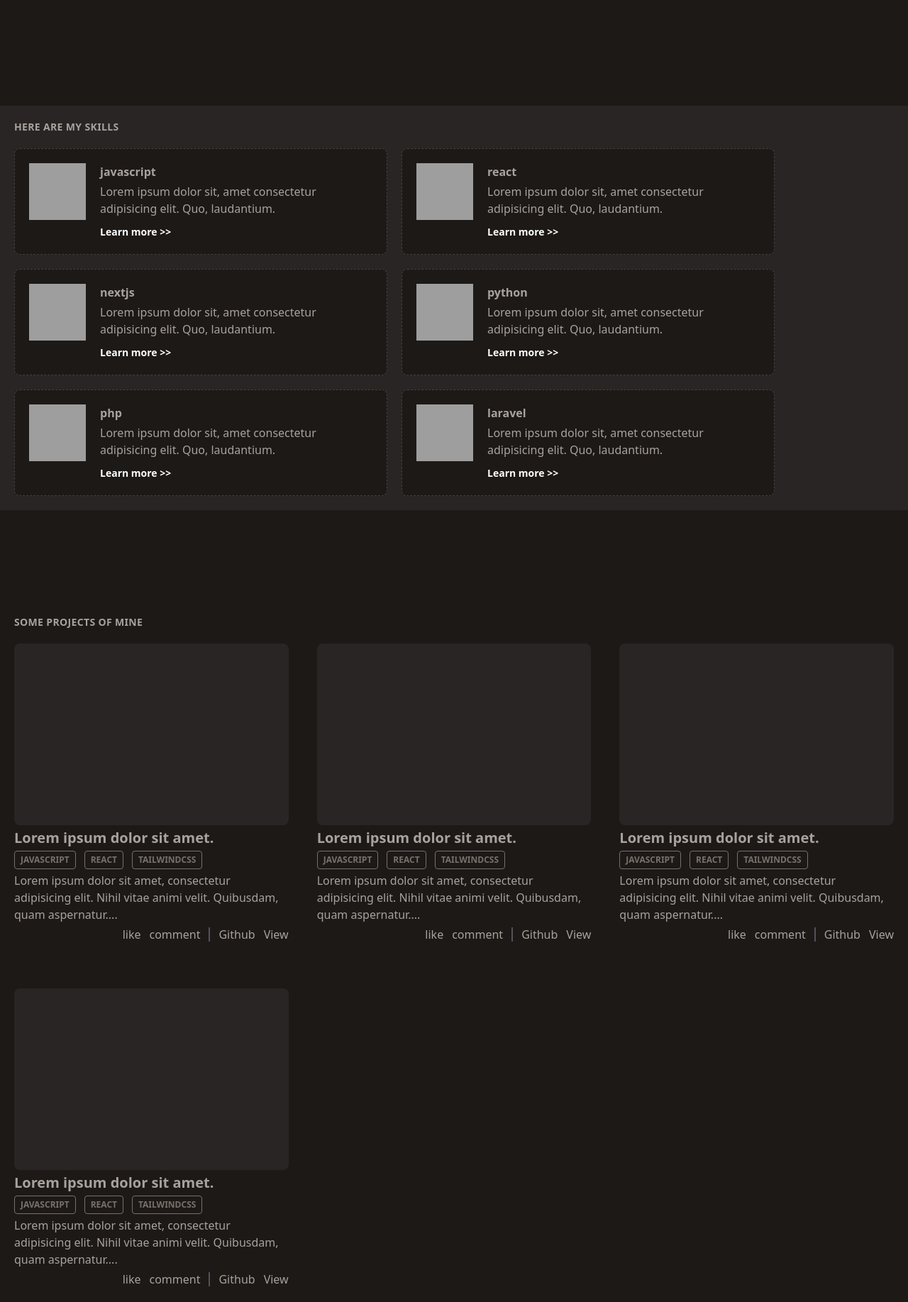
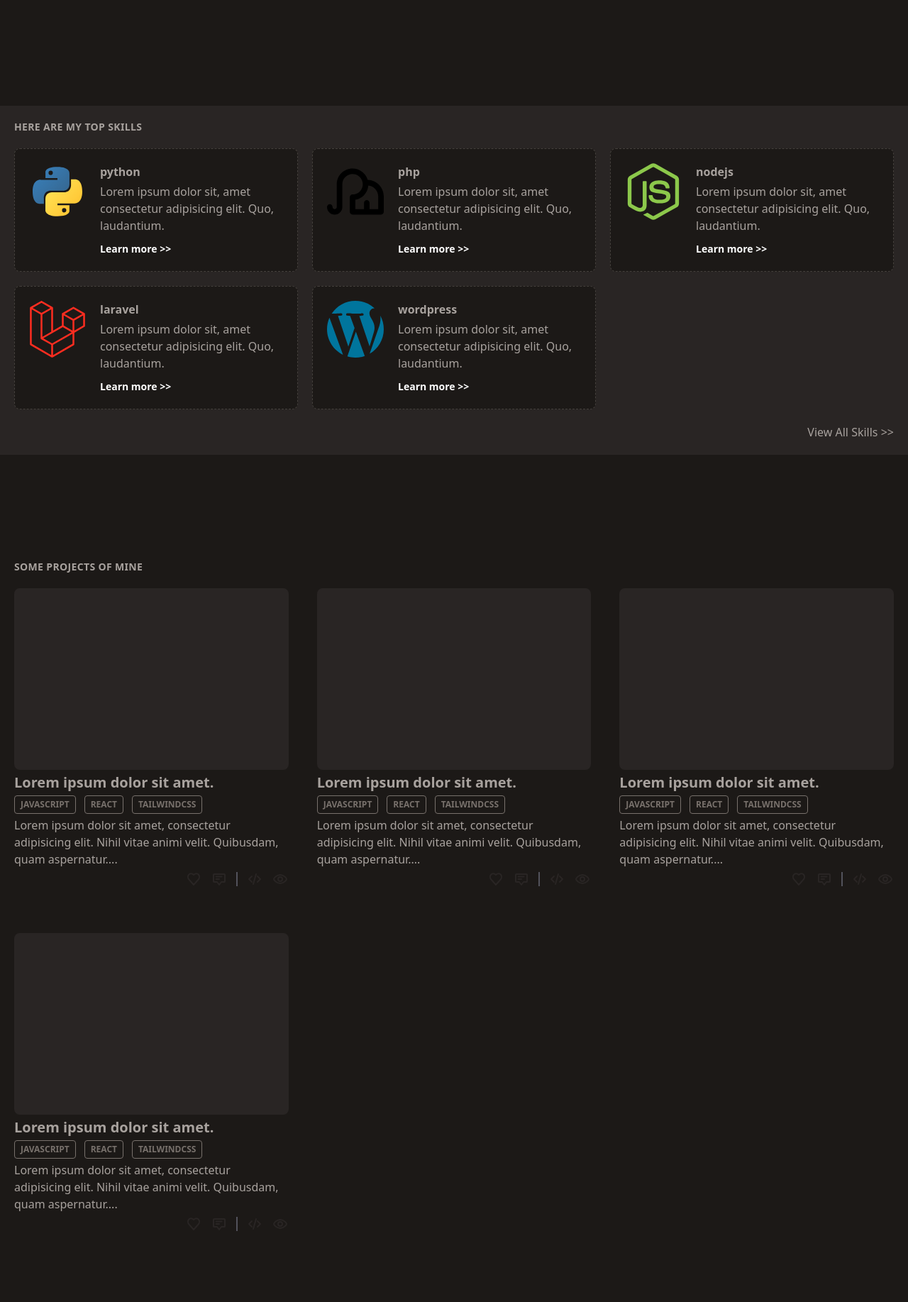
Before and after one commit to usmaarn/portfolio, a Flask app: page / in a window 1280 px wide. Shown: the part 627-2462 px from the top of the page at 71% size. After the commit the page ends 2362 px from the top, so only its background shows below. Run offline with Flask 3, Linux system fonts and the light colour scheme; grey boxes are pictures that could not be loaded.

Commit message:
2024-03-27 12:03:30.702191 - 4c038c7c-d417-4723-aeab-02e3b9d3e0e7

```diff
--- a/portfolio/static/css/app.css
+++ b/portfolio/static/css/app.css
@@ -698,6 +698,10 @@ video {
   margin-left: 0.75rem;
 }
 
+.mt-5 {
+  margin-top: 1.25rem;
+}
+
 .block {
   display: block;
 }
@@ -916,6 +920,10 @@ video {
   padding-right: 0.75rem;
 }
 
+.text-right {
+  text-align: right;
+}
+
 .text-2xl {
   font-size: 1.5rem;
   line-height: 2rem;
@@ -1078,6 +1086,10 @@ video {
     grid-template-columns: repeat(2, minmax(0, 1fr));
   }
 
+  .md\:grid-cols-3 {
+    grid-template-columns: repeat(3, minmax(0, 1fr));
+  }
+
   .md\:gap-x-10 {
     -moz-column-gap: 2.5rem;
          column-gap: 2.5rem;
@@ -1118,6 +1130,10 @@ video {
   .lg\:grid-cols-3 {
     grid-template-columns: repeat(3, minmax(0, 1fr));
   }
+
+  .lg\:grid-cols-4 {
+    grid-template-columns: repeat(4, minmax(0, 1fr));
+  }
 }
 
 @media (prefers-color-scheme: dark) {
--- a/portfolio/templates/parts/home/projects.html
+++ b/portfolio/templates/parts/home/projects.html
@@ -11,8 +11,7 @@
                 </h4>
                 <div class="flex items-center gap-3 uppercase font-medium text-xs">
                     {% for skill in ['javascript', 'react', 'tailwindcss'] %}
-                    <a href="#"
-                        class="tag">{{skill}}</a>
+                    <a href="#" class="tag">{{skill}}</a>
                     {% endfor %}
                 </div>
                 <p class="mb-2">
@@ -20,11 +19,35 @@
                     aspernatur....
                 </p>
                 <div class="flex items-center gap-3 justify-end">
-                    <button>like</button>
-                    <button>comment</button>
+                    <button>
+                        <svg class="w-6 h-6 text-stone-800 dark:text-stone-400" aria-hidden="true"
+                            xmlns="http://www.w3.org/2000/svg" width="24" height="24" fill="none" viewBox="0 0 24 24">
+                            <path stroke="currentColor" stroke-linecap="round" stroke-linejoin="round" stroke-width="2"
+                                d="M12.01 6.001C6.5 1 1 8 5.782 13.001L12.011 20l6.23-7C23 8 17.5 1 12.01 6.002Z" />
+                        </svg>
+                    </button>
+                    <button>
+                        <svg class="w-6 h-6 text-stone-800 dark:text-stone-400" aria-hidden="true"
+                            xmlns="http://www.w3.org/2000/svg" width="24" height="24" fill="none" viewBox="0 0 24 24">
+                            <path stroke="currentColor" stroke-linecap="round" stroke-linejoin="round" stroke-width="2"
+                                d="M7.556 8.5h8m-8 3.5H12m7.111-7H4.89a.896.896 0 0 0-.629.256.868.868 0 0 0-.26.619v9.25c0 .232.094.455.26.619A.896.896 0 0 0 4.89 16H9l3 4 3-4h4.111a.896.896 0 0 0 .629-.256.868.868 0 0 0 .26-.619v-9.25a.868.868 0 0 0-.26-.619.896.896 0 0 0-.63-.256Z" />
+                        </svg>
+                    </button>
                     <div class="w-0.5 h-5 bg-zinc-600"></div>
-                    <a href="#">Github</a>
-                    <a href="#">View</a>
+                    <a href="#">
+                        <svg class="w-6 h-6 text-stone-800 dark:text-stone-400" aria-hidden="true"
+                            xmlns="http://www.w3.org/2000/svg" width="24" height="24" fill="none" viewBox="0 0 24 24">
+                            <path stroke="currentColor" stroke-linecap="round" stroke-linejoin="round" stroke-width="2"
+                                d="m8 8-4 4 4 4m8 0 4-4-4-4m-2-3-4 14" />
+                        </svg>
+                    </a>
+                    <a href="#">
+                        <svg class="w-6 h-6 text-stone-800 dark:text-stone-400" aria-hidden="true" xmlns="http://www.w3.org/2000/svg" width="24"
+                            height="24" fill="none" viewBox="0 0 24 24">
+                            <path stroke="currentColor" stroke-width="2" d="M21 12c0 1.2-4.03 6-9 6s-9-4.8-9-6c0-1.2 4.03-6 9-6s9 4.8 9 6Z" />
+                            <path stroke="currentColor" stroke-width="2" d="M15 12a3 3 0 1 1-6 0 3 3 0 0 1 6 0Z" />
+                        </svg>
+                    </a>
                 </div>
             </div>
         </div>
--- a/portfolio/templates/parts/home/skills.html
+++ b/portfolio/templates/parts/home/skills.html
@@ -1,11 +1,11 @@
 <section class="bg-stone-800 p-5 font-semibold">
-    <h3 class="heading">Here are my skills</h3>
+    <h3 class="heading">Here are my top skills</h3>
 
-    <div class="flex flex-wrap gap-5">
-       {% for skill in ['javascript', 'react', 'nextjs', 'python', 'php', 'laravel'] %}
+    <div class="gap-5 grid md:grid-cols-2 lg:grid-cols-3">
+        {% for skill in ['python', 'php', 'nodejs', 'laravel', 'wordpress'] %}
         <div class="p-5 rounded-lg bg-stone-900 border border-dashed border-stone-700 flex gap-5">
-                <img src="{{ url_for('static', filename='icons/{{skill}}.svg')}}" class="object-fit w-12 h-12 md:w-20 md:h-20"
-                    alt="Javascript Image" />
+            <img src="{{ url_for('static', filename='icons/'+skill+'.svg')}}"
+                class="object-fit w-12 h-12 md:w-20 md:h-20" alt="Javascript Image" />
             <div class="">
                 <h3 class="mb-1 font-bold">{{skill}}</h3>
                 <p class="max-w-sm font-light mb-2">
@@ -17,4 +17,8 @@
         </div>
         {% endfor %}
     </div>
+
+    <p class="text-right mt-5 font-normal">
+        <a class="" href="#">View All Skills >></a>
+    </p>
 </section>
```
Also changed, not shown: portfolio/static/icons/javascript.svg (renamed from portfolio/static/icons/js.svg). Lines whose indentation alone changed are shown as unchanged.
